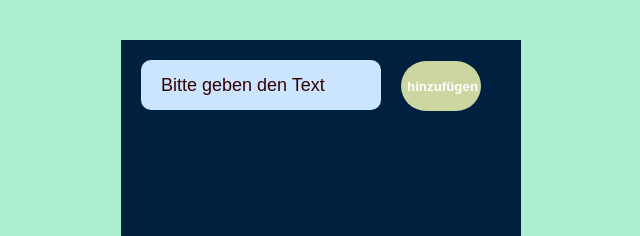
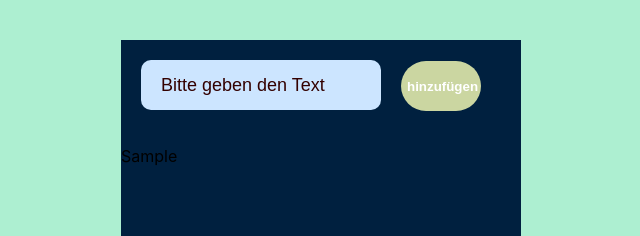
Before and after one commit to MuradEminov/to-do-list, a React (Create React App) app: page / in a window 1280 px wide. Both pictures are taken after typing "Sample" into the empty fields and a click on the button "hinzufügen". Shown: the top 236 px of the page, without its empty margins (319-959 px from the left). Built offline with nearby package versions, Linux system fonts and the light colour scheme.

Commit message:
List component imported to App.js

```diff
--- a/src/App.js
+++ b/src/App.js
@@ -1,4 +1,5 @@
 import React, { useState } from 'react';
+import ListItems from './ListItems';
 import './App.css';
 
 const App = () => {
@@ -34,6 +35,7 @@ const App = () => {
             <button type='add'>hinzufügen</button>
           </form>
         </header>
+        <ListItems items={items}></ListItems>
       </div>
     </div>
   );
--- /dev/null
+++ b/src/ListItems.js
@@ -0,0 +1,17 @@
+import React from 'react';
+import './ListItems.css';
+
+const ListItems = (props) => {
+  const items = props.items;
+  const listItems = items.map((item) => {
+    return (
+      <div className='list' key='item.key'>
+        <p>{item.text}</p>
+      </div>
+    );
+  });
+
+  return <div>{listItems}</div>;
+};
+
+export default ListItems;
```
Also changed, not shown: src/ListItems.css (added).
